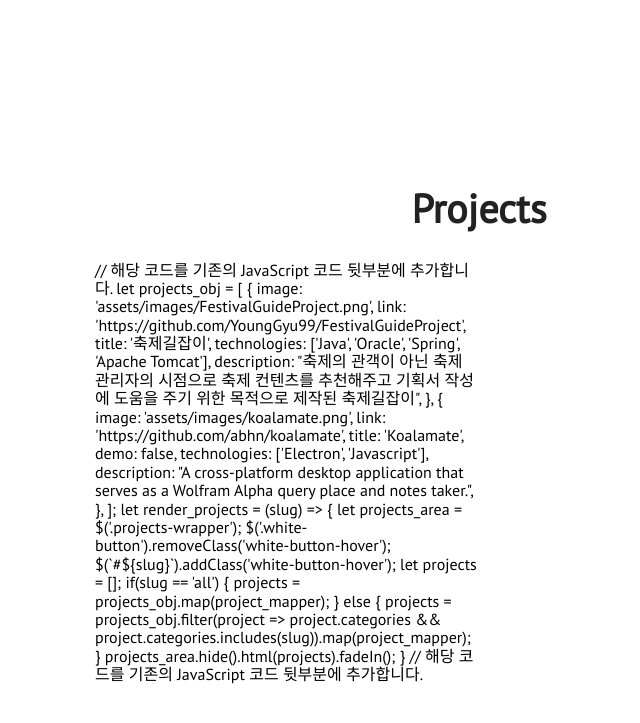
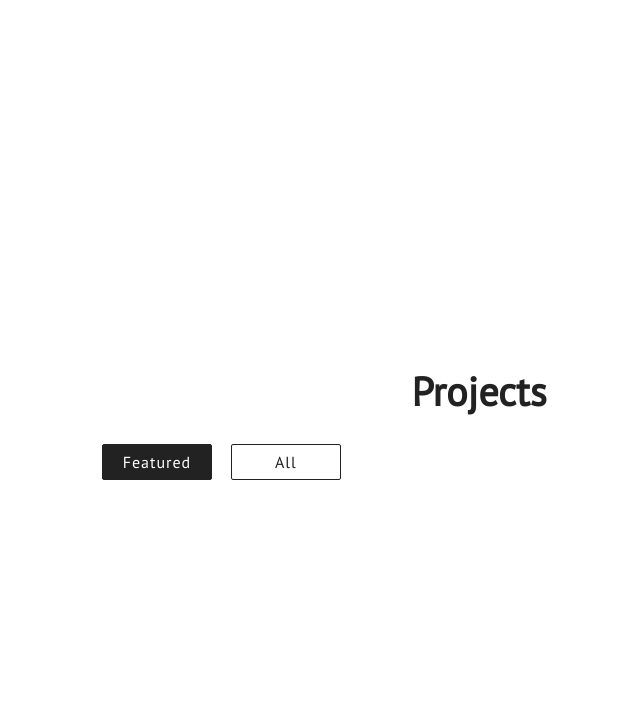
Before and after one commit to YoungGyu99/YoungGyu99.github.io, a Jekyll site: the page built from index.html, in a window 1280 px wide and 900 px high, scrolled down 2996 px. Shown: the top 723 px of the window, without its empty margins (161-801 px from the left). Built offline with Jekyll 4.4.1, drawn with Linux system fonts in a browser that asks for light colours; nearby versions of some CDN libraries.

Commit message:
Update projects.html

```diff
--- a/_includes/projects.html
+++ b/_includes/projects.html
@@ -1,9 +1,24 @@
+<!-- HTML 부분 -->
 <div class="section-wrapper">
     <section class="section projects" id="projects">
         <div class="full-width">
             <div class="section-heading" id="featured-projects-text">Projects</div>
+
+            <div class="project-technologies">
+                <a id="featured" class="semi-transparent-button with-border white-button" onclick="selected('featured')">Featured</a>
+                <a id="all" class="semi-transparent-button with-border white-button" onclick="selected('all')">All</a>
+                <!-- 나머지 버튼들도 마찬가지로 주석 해제해 주세요. -->
+            </div>
+
             <div class="projects-wrapper">
-                // 해당 코드를 기존의 JavaScript 코드 뒷부분에 추가합니다.
+                <!-- filled in by js -->
+            </div>
+        </div>
+    </section>
+</div>
+
+<script src="https://code.jquery.com/jquery-3.6.4.min.js"></script>
+<script>
     let projects_obj = [
         {
             image: 'assets/images/FestivalGuideProject.png',
@@ -12,7 +27,6 @@
             technologies: ['Java', 'Oracle', 'Spring', 'Apache Tomcat'],
             description: "축제의 관객이 아닌 축제 관리자의 시점으로 축제 컨텐츠를 추천해주고 기획서 작성에 도움을 주기 위한 목적으로 제작된 축제길잡이",
         },
-
         {
             image: 'assets/images/koalamate.png',
             link: 'https://github.com/abhn/koalamate',
@@ -39,9 +54,41 @@
         projects_area.hide().html(projects).fadeIn();
     }
 
-    // 해당 코드를 기존의 JavaScript 코드 뒷부분에 추가합니다.
+    let project_mapper = project => {
+        return `
+            <div class="wrapper">
+                <div class="card radius shadowDepth1">
+                    ${project.image ?
+                        `<div class="card__image border-tlr-radius">
+                            <a href="${project.link}">
+                                <img src="${project.image}" alt="image" id="project-image" class="border-tlr-radius">
+                            </a>
+                        </div>`
+                    : ''}
 
+                    <div class="card__content card__padding">
+                        <article class="card__article">
+                            <h2><a href="${project.link}">${project.title}</a></h2>
+                            <p class="paragraph-text-normal">${project.description} ${project.demo ? `<a href="${project.demo}">Demo</a>` : ''}</p>
+                        </article>
+
+                        <div class="card__meta">
+                            ${project.technologies.map(tech =>
+                                `<span class="project-technology paragraph-text-normal">${tech}</span>`
+                            ).join('')}
+                        </div>
+                    </div>
+                </div>
             </div>
-        </div>
-    </section>
-</div>
+        `;
+    }
+
+    let selected = (slug) => {
+        render_projects(slug);
+    }
+
+    // 초기 렌더링
+    $(document).ready(() => {
+        render_projects('featured');
+    });
+</script>
```
Also changed, not shown: other parts of _includes/projects.html (+1 -0 lines).
